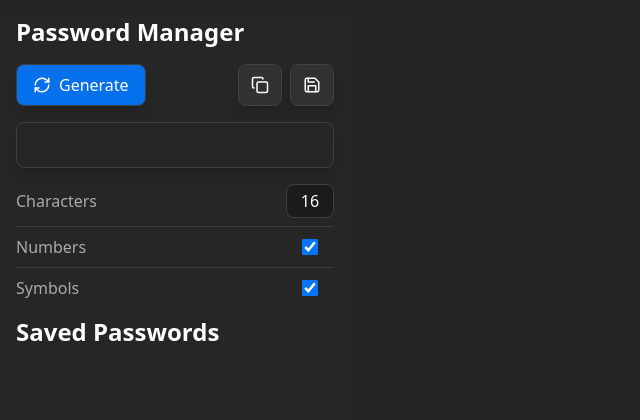
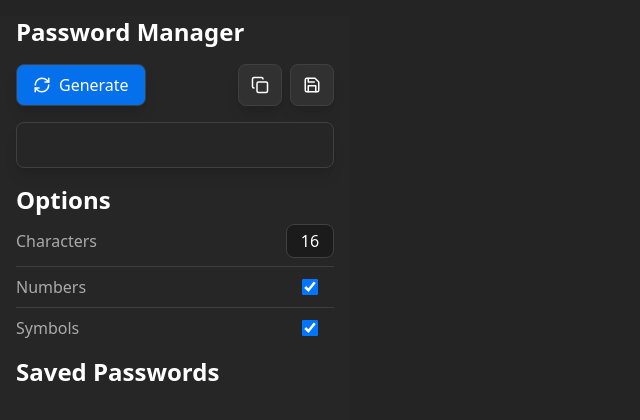
Before and after one commit to dev3-extensions/password-manager, a React (Vite) app: page / in a window 1280 px wide. Shown: the top 420 px of the page, without its empty margins (0-640 px from the left). Built offline with nearby package versions, Linux system fonts and the light colour scheme.

Commit message:
Temporary changes

```diff
--- a/src/App.tsx
+++ b/src/App.tsx
@@ -59,6 +59,9 @@ function App() {
             className="w-full rounded-lg border border-[#404040] bg-[#262626] p-2.5 font-medium shadow-lg outline-none hover:ring-1 hover:ring-[#0465d3] focus:ring-2 focus:ring-[#0570eb]"
           />
           <div className="flex flex-col gap-2">
+            <div>
+              <p className="text-2xl font-semibold text-white">Options</p>
+            </div>
             <div className="flex items-center justify-center">
               <p className="font-medium text-[#aaaaaa]">Characters</p>
               <input
```
